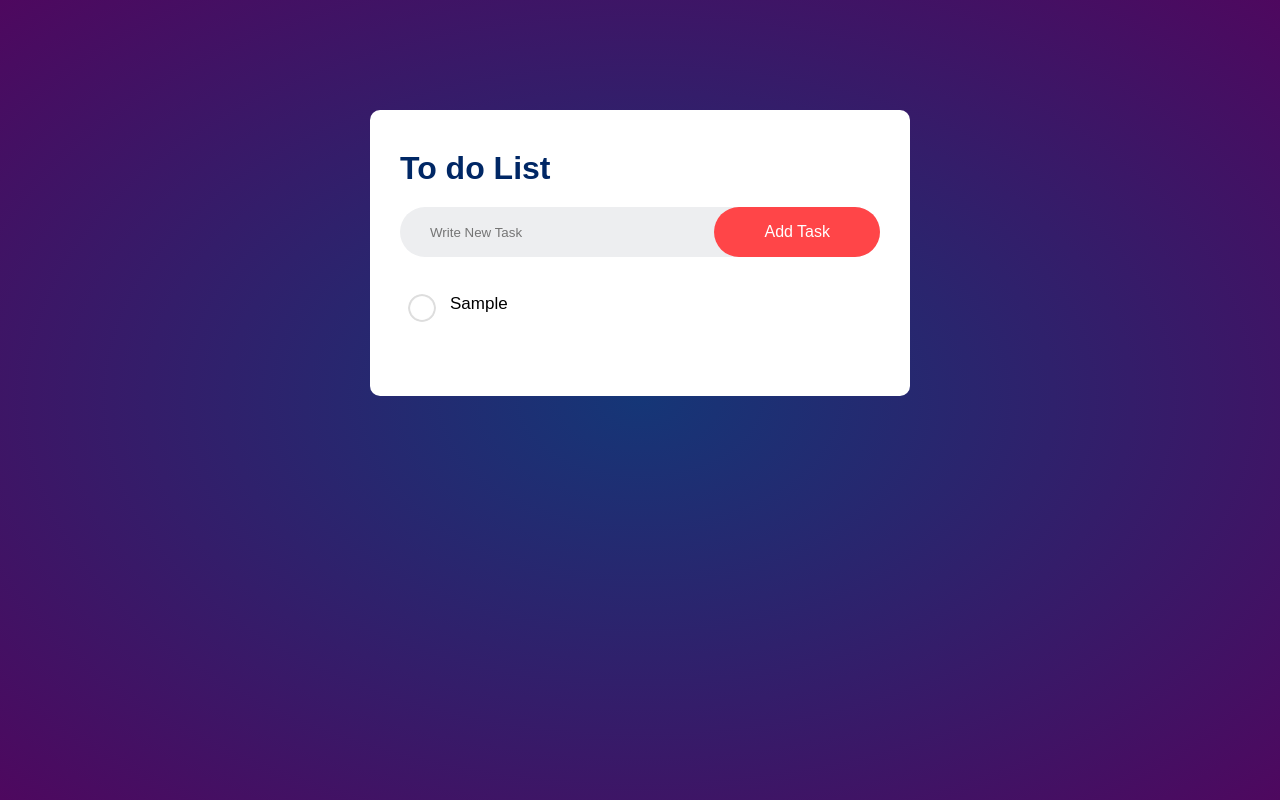
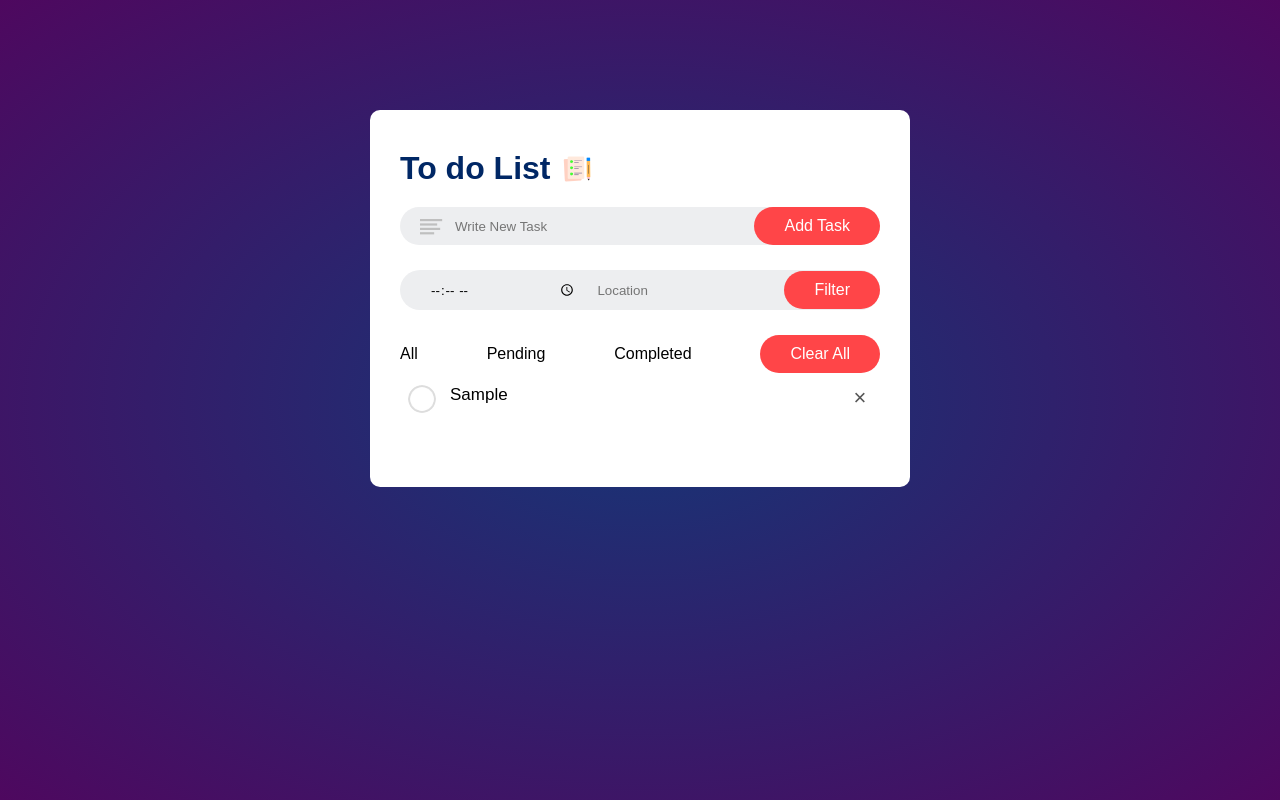
Before and after one commit to luminous42/Javascript-Projects, a plain HTML site: page To-do-List/index.html in a window 1280 px wide. Both pictures are taken after typing "Sample" into the empty fields and a click on the button "Add Task". Drawn offline with Linux system fonts and the light colour scheme.

Commit message:
added delete feature

```diff
--- a/To-do-List/index.html
+++ b/To-do-List/index.html
@@ -15,11 +15,32 @@
   <body>
     <div class="container">
       <div class="todo-app">
-        <header><h1>To do List</h1></header>
+        <header>
+          <h1>To do List <img src="images/icon.png" alt="image.png" /></h1>
+        </header>
 
         <div class="row">
+          <img src="bars-icon.svg" alt="icon" />
           <input type="text" placeholder="Write New Task" id="inputTask" />
           <button onclick="addtask()" id="addTask">Add Task</button>
+        </div>
+        <div class="row">
+          <input type="time" name="time" id="time" />
+          <input
+            type="text"
+            name="location"
+            id="location"
+            placeholder="Location"
+          />
+          <button id="filter">Filter</button>
+        </div>
+
+        <div class="task-filters" id="hidden">
+          <span id="all">All</span>
+          <span id="pending">Pending</span>
+          <span id="completed">Completed</span>
+
+          <button class="clear-btn">Clear All</button>
         </div>
 
         <ul id="taskList">
--- a/To-do-List/main.js
+++ b/To-do-List/main.js
@@ -15,7 +15,10 @@ function addtask() {
     taskList.appendChild(latest_task);
 
     let span = document.createElement("span");
-    span.innerHTML = "\u00D7";
+    span.innerHTML = "\u00D7"; //cross icon
+
+    latest_task.appendChild(span);
+    reorderTasks();
 
     //clearing input box
     document.getElementById("inputTask").value = "";
@@ -34,14 +37,38 @@ taskList.addEventListener(
     console.log(e.target.parentElement);
     if (e.target && e.target.tagName === "LI") {
       e.target.classList.toggle("checked");
-      savedataBase();
+      cache();
+
+      reorderTasks();
     } else if (e.target.tagName === "SPAN") {
       e.target.parentElement.remove();
-      savedataBase();
+      cache();
     }
   },
   false
 );
+
+// Function to reorder tasks based on checked status
+function reorderTasks() {
+  const tasks = Array.from(taskList.getElementsByTagName("li"));
+  const uncheckedTasks = tasks.filter(
+    (task) => !task.classList.contains("checked")
+  );
+  const checkedTasks = tasks.filter((task) =>
+    task.classList.contains("checked")
+  );
+
+  // Remove all tasks from the task list
+  while (taskList.firstChild) {
+    taskList.removeChild(taskList.firstChild);
+  }
+
+  // Append unchecked tasks first
+  uncheckedTasks.forEach((task) => taskList.appendChild(task));
+
+  // Append checked tasks last
+  checkedTasks.forEach((task) => taskList.appendChild(task));
+}
 
 function cache() {
   localStorage.setItem("savedtasks", taskList.innerHTML);
@@ -52,3 +79,9 @@ function getData() {
 }
 
 getData();
+
+const button = document.getElementById("filter");
+const hide = document.getElementById("hidden");
+button.addEventListener("click", function (e) {
+  hide.classList.toggle("hide");
+});
--- a/To-do-List/style.css
+++ b/To-do-List/style.css
@@ -44,18 +44,29 @@
   margin-bottom: 25px;
 }
 
+.task-filters {
+  display: flex;
+  justify-content: space-between;
+  align-items: center;
+}
+
 input {
   flex: 1;
   border: none;
   outline: none;
   background: transparent;
   padding: 10px;
+  user-select: none;
+}
+
+.hide {
+  visibility: hidden;
 }
 
 button {
   border: none;
   outline: none;
-  padding: 16px 50px;
+  padding: 10px 30px;
   background: #ff4548;
   color: #fff;
   font-size: 16px;
@@ -70,6 +81,7 @@ ul li {
   /* user-select: none; */
   cursor: pointer;
   position: relative;
+  user-select: none;
 }
 
 ul li::before {
```
Also changed, not shown: To-do-List/bars-icon.svg (added).
